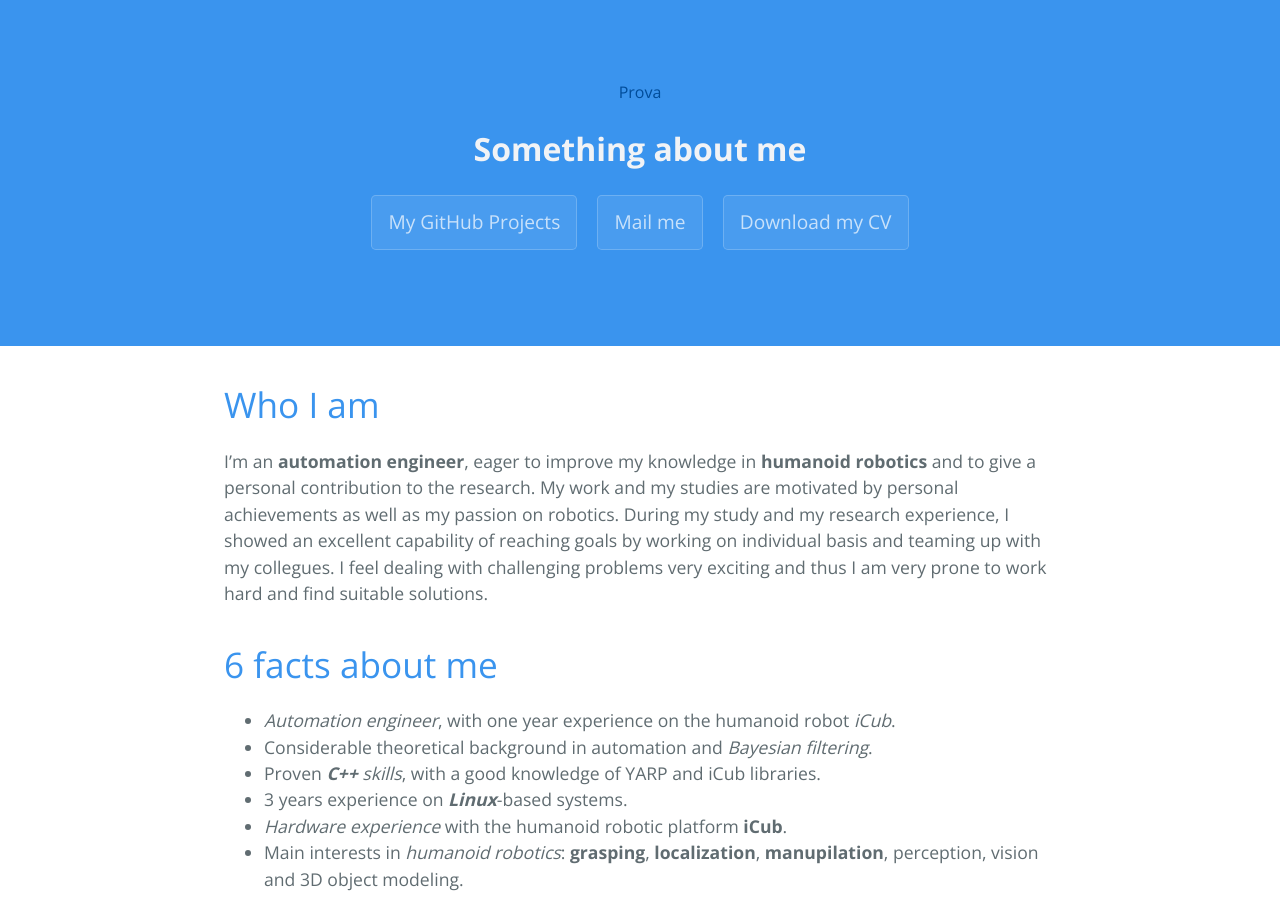
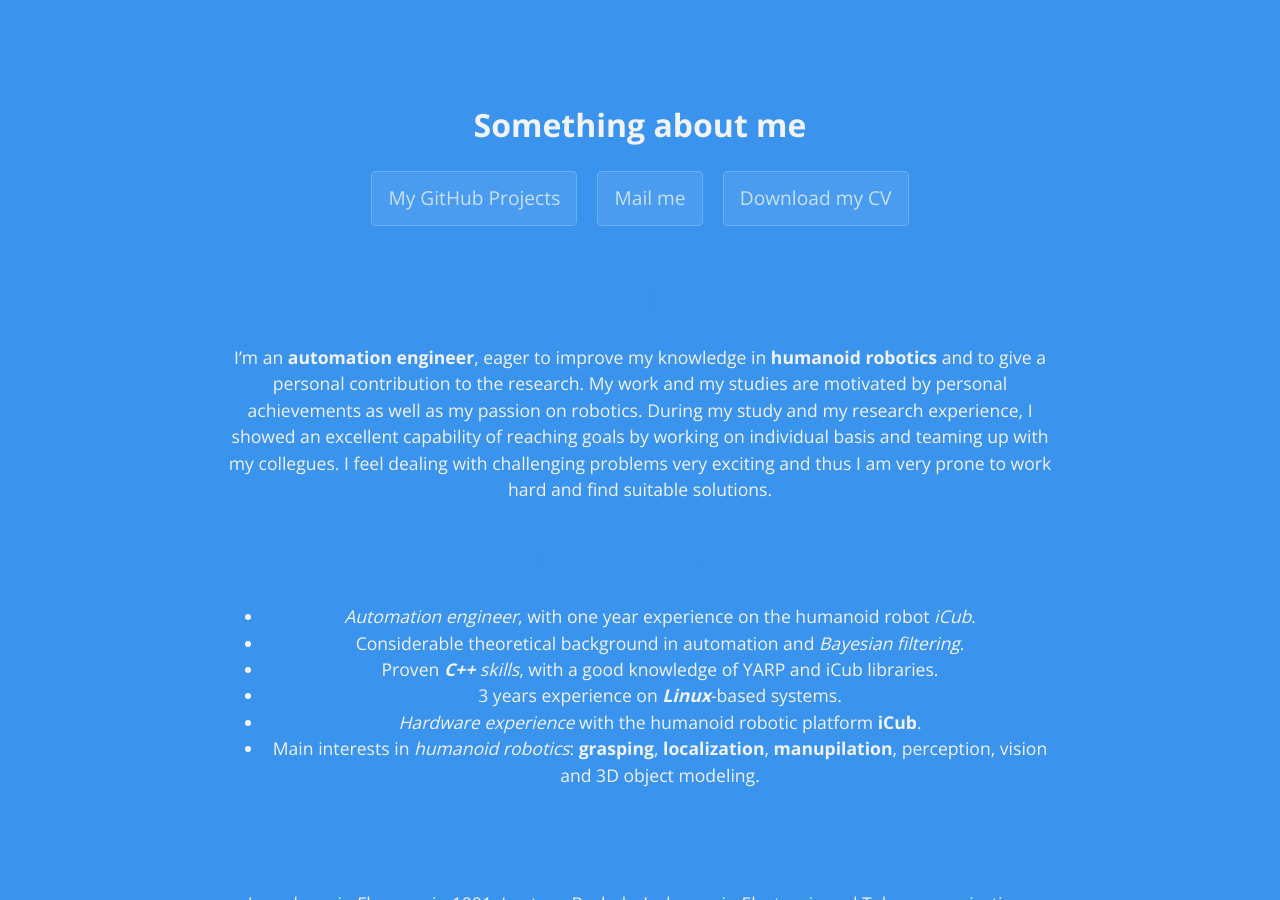
Before and after one commit to giuliavezzani/giuliavezzani_old.github.io, a Jekyll site: the page built from index.md, in a window 1280 px wide and 900 px high. Built offline with Jekyll 4.4.1, drawn with Linux system fonts in a browser that asks for light colours; our own code applies the rules of GitHub Pages for plain Markdown files.

Commit message:
Update default.html

```diff
--- a/_layouts/default.html
+++ b/_layouts/default.html
@@ -10,7 +10,7 @@
   </head>
   <body>
     <section class="page-header">
-      <a class="img-icub"> Prova </a>
+      <section class="img-icub">
       <h1 cllass="project-tagline">{{ site.description | default: site.github.project_tagline }}</h2>
         <a href='https://ass="project-name">{{ site.title | default: site.github.repository_name }}</h1>
       <h2 cgithub.com/giuliavezzani' class="btn">My GitHub Projects</a>
```
